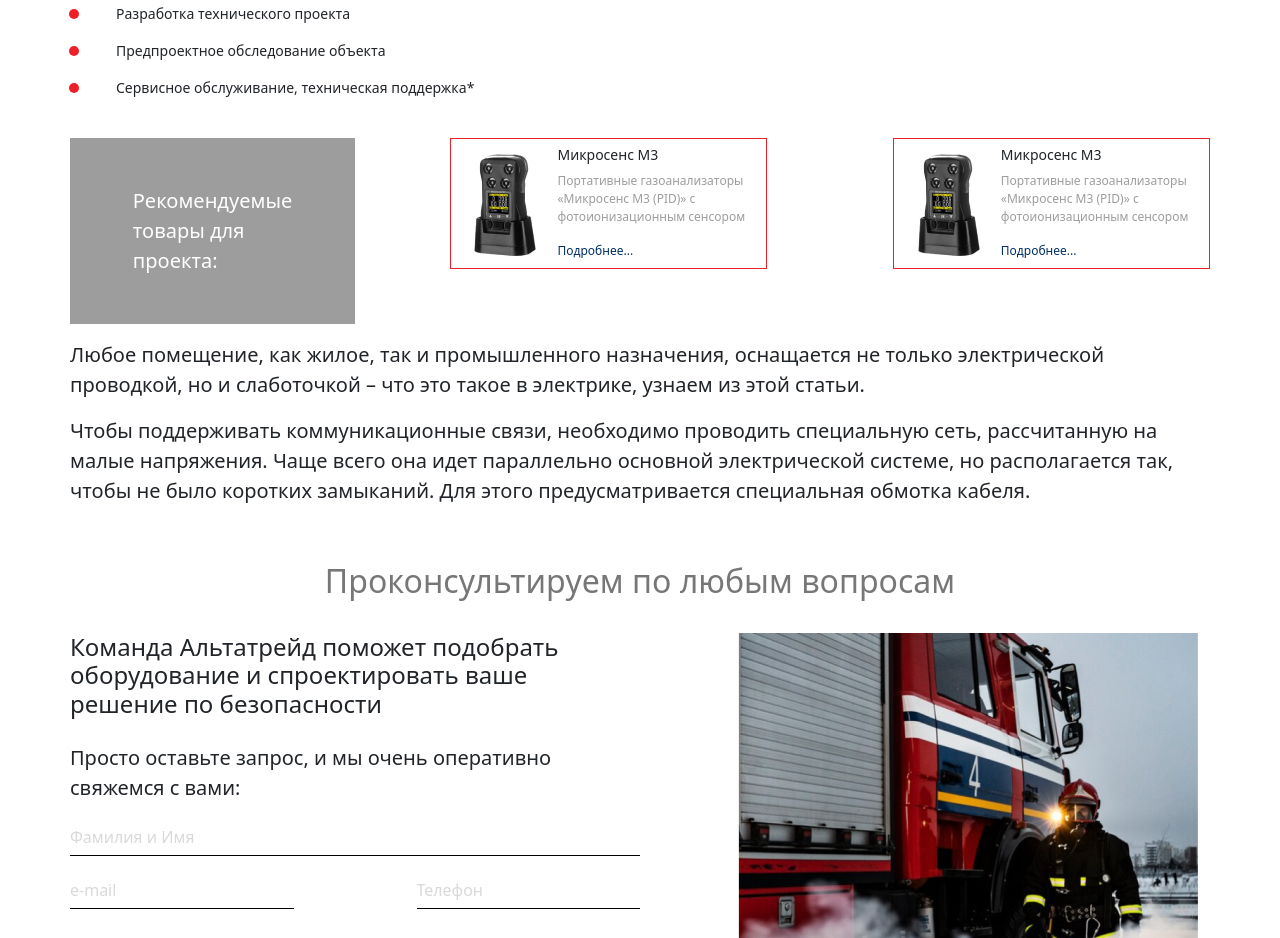
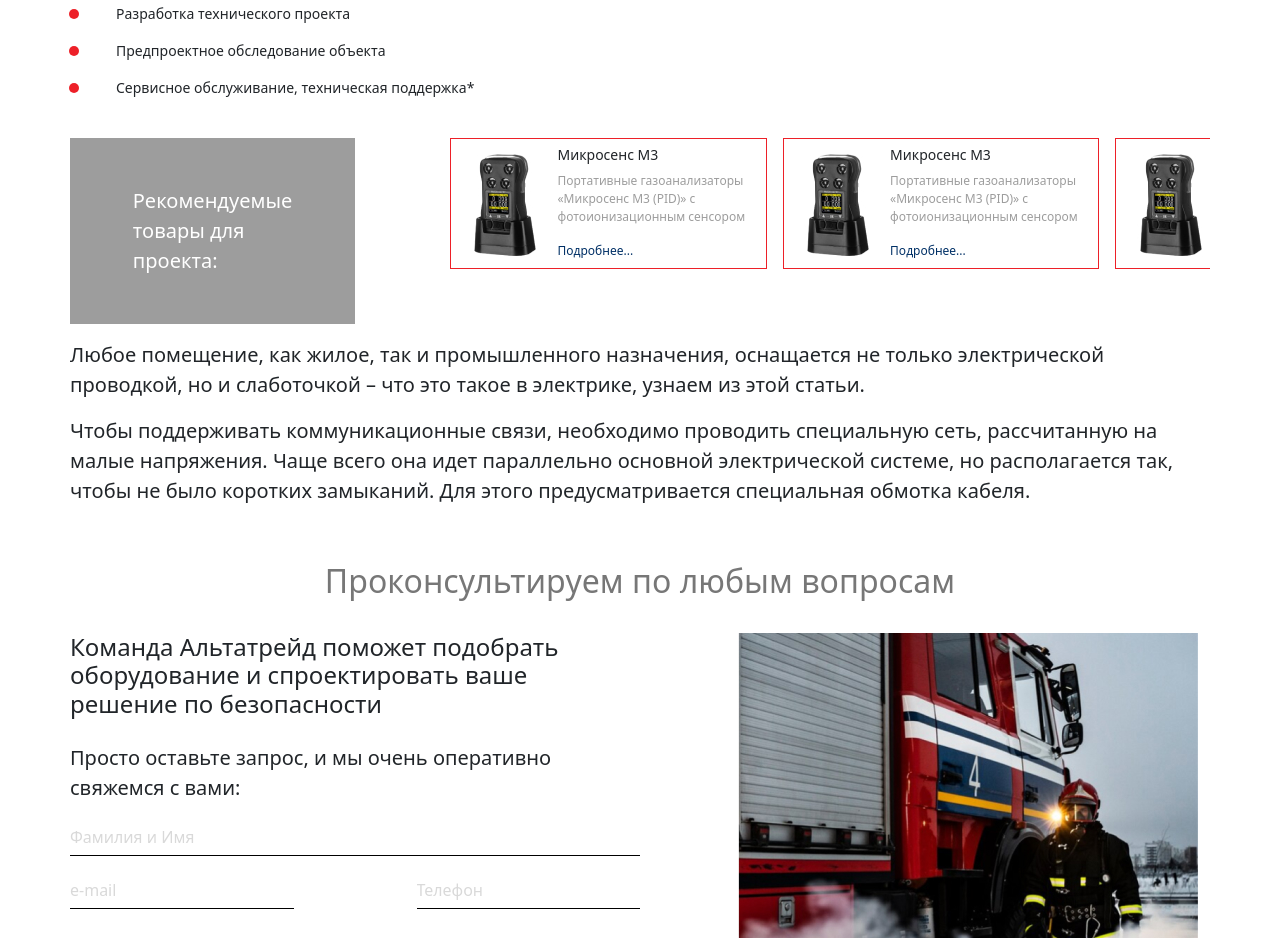
Before and after one commit to Akim262000/alltrade, a plain HTML site: page designing.html in a window 1280 px wide. Shown: the part 885-1823 px from the top of the page. Drawn offline with Linux system fonts and the light colour scheme.

Commit message:
feat: disigning scroll card

```diff
--- a/css/main.css
+++ b/css/main.css
@@ -650,20 +650,34 @@ main h2 {
   font-size: 20px;
 }
 
-/* .disigning li::before {
-  color: red;
-    content: url(/img/point.svg);
-    padding-right: 30px;
-    list-style-position: outside;
-} */
-
 .disigning_card {
   border: 1px solid var(--color4);
   max-width: 100%;
 }
+/* горизонтальный скролл */
+.designing_cards-block::-webkit-scrollbar {
+    width: 20px;
+}
+
+.designing_cards-block::-webkit-scrollbar-track {
+  box-shadow: inset 0 0 10px 10px var(--color6);
+  border: solid 5px transparent;
+  border-radius: 8px;
+}
+
+.designing_cards-block::-webkit-scrollbar-thumb {
+  box-shadow: inset 0 0 10px 10px var(--color4);
+  border: solid 5px transparent;
+  border-radius: 8px;
+}
 
 .disigning_card h4 {
   font-size: 14px;
+}
+
+.disigning_block-cards {
+  width: 100%;
+  overflow-x: auto;
 }
 
 .wrapper {
--- a/designing.html
+++ b/designing.html
@@ -184,8 +184,8 @@
                       <p class="text-white p-5 m-0">Рекомендуемые товары для проекта:</p>
                     </div>
                     <div class="col-12 col-lg-8">
-                      <div class="row justify-content-between">
-                        <div class="col-12 col-lg-5 disigning_card order-1 order-lg-2 my-3 my-lg-0">
+                      <div class="row justify-content-between designing_cards-block flex-row flex-nowrap overflow-y-hidden" style="max-height: 100%;">
+                        <div class="col-12 col-lg-5 disigning_card order-1 order-lg-2 my-3 my-lg-0 me-3">
                           <div class="row align-items-center justify-content-around justify-content-sm-center justify-content-lg-center">
                             <div class="col-auto d-flex justify-content-center">
                               <img class="" src="/img/portableGas.jpg" alt="">
@@ -205,7 +205,47 @@
                             </div>
                           </div>
                         </div>
-                        <div class="col-12 col-lg-5 disigning_card order-1 order-lg-2 my-3 my-lg-0">
+                        <div class="col-12 col-lg-5 disigning_card order-1 order-lg-2 my-3 my-lg-0 me-3">
+                          <div class="row align-items-center justify-content-around justify-content-sm-center justify-content-lg-center">
+                            <div class="col-auto d-flex justify-content-center">
+                              <img class="" src="/img/portableGas.jpg" alt="">
+                            </div>
+                            <div class="col-8 col-sm-8 col-md-8 p-2">
+                              <div class="row flex-column">
+                                <div class="col-12">
+                                  <h4 class="color-black text-lg-center text-xl-start">Микросенс М3</h4>
+                                </div>
+                                <div class="col-12">
+                                  <p class="color6 text-lg-center text-xl-start">Портативные газоанализаторы «Микросенс М3 (PID)» c фотоионизационным сенсором</p>
+                                </div>
+                                <div class="col d-flex justify-content-lg-center justify-content-xl-start">
+                                  <a href="" class="link">Подробнее...</a>
+                                </div>
+                              </div>
+                            </div>
+                          </div>
+                        </div>
+                        <div class="col-12 col-lg-5 disigning_card order-1 order-lg-2 my-3 my-lg-0 me-3">
+                          <div class="row align-items-center justify-content-around justify-content-sm-center justify-content-lg-center">
+                            <div class="col-auto d-flex justify-content-center">
+                              <img class="" src="/img/portableGas.jpg" alt="">
+                            </div>
+                            <div class="col-8 col-sm-8 col-md-8 p-2">
+                              <div class="row flex-column">
+                                <div class="col-12">
+                                  <h4 class="color-black text-lg-center text-xl-start">Микросенс М3</h4>
+                                </div>
+                                <div class="col-12">
+                                  <p class="color6 text-lg-center text-xl-start">Портативные газоанализаторы «Микросенс М3 (PID)» c фотоионизационным сенсором</p>
+                                </div>
+                                <div class="col d-flex justify-content-lg-center justify-content-xl-start">
+                                  <a href="" class="link">Подробнее...</a>
+                                </div>
+                              </div>
+                            </div>
+                          </div>
+                        </div>
+                        <div class="col-12 col-lg-5 disigning_card order-1 order-lg-2 my-3 my-lg-0 me-3">
                           <div class="row align-items-center justify-content-around justify-content-sm-center justify-content-lg-center">
                             <div class="col-auto d-flex justify-content-center">
                               <img class="" src="/img/portableGas.jpg" alt="">
```
